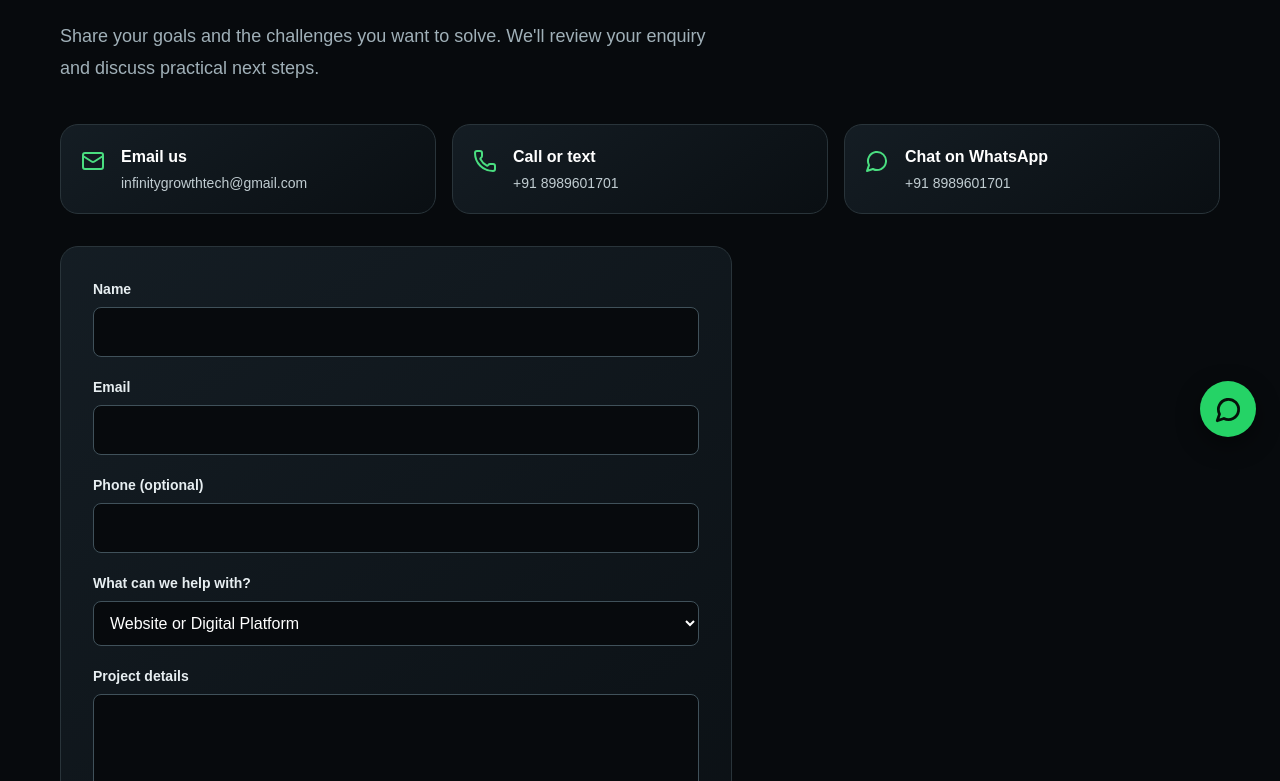
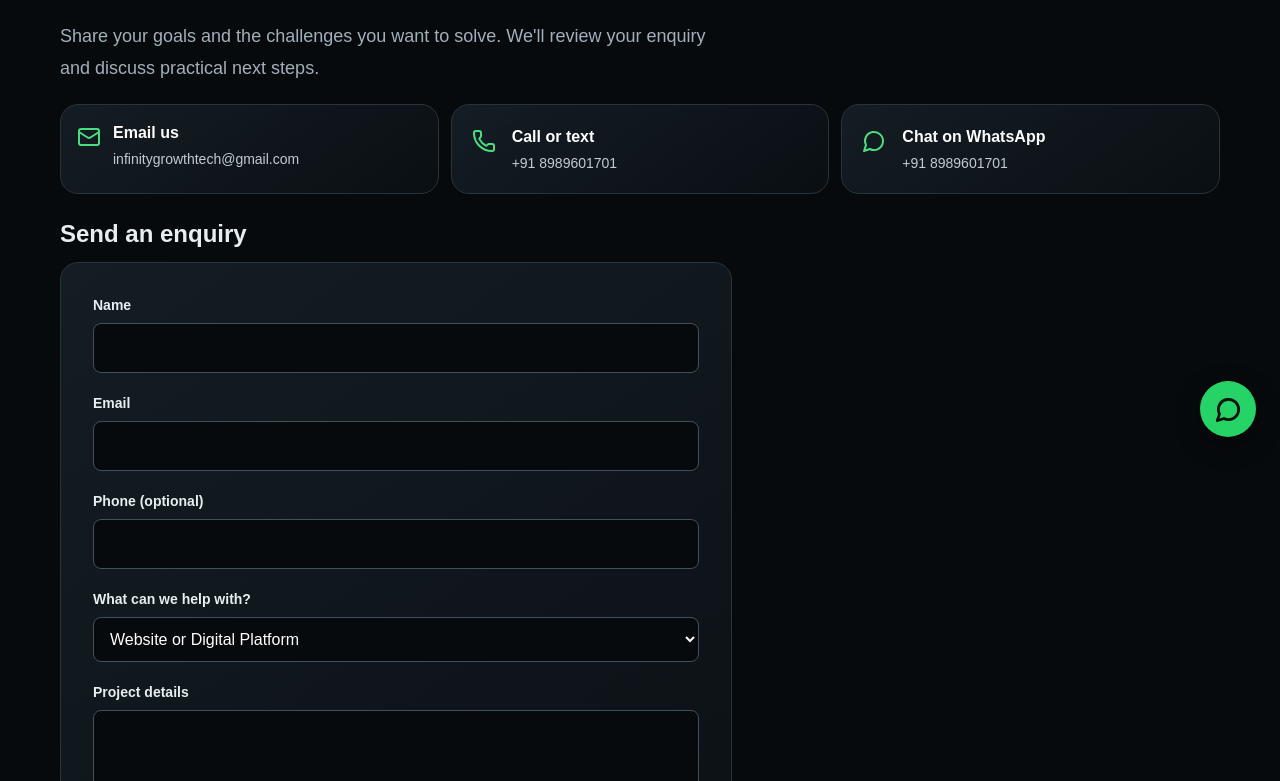
Before and after one commit to manishsirgg/infinitygrowthtech, a Next.js app: page /contact in a window 1280 px wide. Shown: the part 339-1120 px from the top of the page. Built offline with nearby package versions, Linux system fonts and the light colour scheme; no server answers.

Commit message:
Improve responsive page hierarchy and navigation

```diff
--- a/src/app/contact/page.tsx
+++ b/src/app/contact/page.tsx
@@ -6,12 +6,12 @@ import { offices, site } from '@/lib/site';
 export const metadata: Metadata = { title: 'Contact', description: 'Discuss a website, digital platform, marketing or automation project with Infinity Growth Tech. Find our Indore and Noida offices.' };
 
 export default function ContactPage() {
-  return <section className="container-shell py-20 md:py-24">
+  return <section className="container-shell py-10 sm:py-8 sm:py-14 md:py-24">
     <p className="eyebrow">Start a conversation</p>
-    <h1 className="mt-5 max-w-3xl text-5xl font-extrabold tracking-tight md:text-6xl">Tell us what you're working on.</h1>
-    <p className="muted mt-6 max-w-2xl text-lg leading-8">Share your goals and the challenges you want to solve. We'll review your enquiry and discuss practical next steps.</p>
-    <div className="mt-10 grid gap-4 sm:grid-cols-2 lg:grid-cols-3" aria-label="Contact options">
-      <a className="panel flex items-start gap-4 p-5 hover:border-[#4ade80] focus-visible:outline focus-visible:outline-2 focus-visible:outline-[#4ade80]" href={"mailto:" + site.email}>
+    <h1 className="mt-5 max-w-3xl text-3xl font-extrabold tracking-tight sm:text-5xl md:text-6xl">Tell us what you're working on.</h1>
+    <p className="muted mt-6 max-w-2xl text-base leading-7 md:text-lg md:leading-8">Share your goals and the challenges you want to solve. We'll review your enquiry and discuss practical next steps.</p>
+    <div className="mt-5 md:mt-5 grid gap-3 sm:grid-cols-2 lg:grid-cols-3" aria-label="Contact options">
+      <a className="panel flex items-start gap-3 p-4 hover:border-[#4ade80] focus-visible:outline focus-visible:outline-2 focus-visible:outline-[#4ade80]" href={"mailto:" + site.email}>
         <Mail className="mt-1 shrink-0 text-[#4ade80]" aria-hidden="true" /><span className="min-w-0"><span className="block font-semibold text-white">Email us</span><span className="mt-1 block break-all text-sm text-[#c0ccd1]">{site.email}</span></span>
       </a>
       <a className="panel flex items-start gap-4 p-5 hover:border-[#4ade80] focus-visible:outline focus-visible:outline-2 focus-visible:outline-[#4ade80]" href={"tel:" + site.tel}>
@@ -21,13 +21,13 @@ export default function ContactPage() {
         <MessageCircle className="mt-1 shrink-0 text-[#4ade80]" aria-hidden="true" /><span><span className="block font-semibold text-white">Chat on WhatsApp</span><span className="mt-1 block text-sm text-[#c0ccd1]">{site.phone}</span></span>
       </a>
     </div>
-    <div className="mt-8 max-w-2xl"><ContactForm /></div>
+    <div id="enquiry" className="mt-6 max-w-2xl"><h2 className="mb-3 text-2xl font-bold">Send an enquiry</h2><ContactForm /></div>
 
-    <section aria-labelledby="our-offices-heading" className="mt-20 border-t border-white/10 pt-12">
+    <section aria-labelledby="our-offices-heading" className="mt-10 border-t border-white/10 pt-7 md:mt-20 md:pt-12">
       <p className="eyebrow">Our locations</p>
       <h2 id="our-offices-heading" className="mt-4 text-3xl font-extrabold tracking-tight md:text-4xl">Visit our offices</h2>
       <p className="muted mt-4 max-w-2xl leading-7">Infinity Growth Tech has offices in Indore and Noida. Please contact us before visiting to arrange an appointment.</p>
-      <div className="mt-8 grid gap-5 md:grid-cols-2">
+      <div className="mt-5 md:mt-8 grid gap-5 md:grid-cols-2">
         {offices.map((office) => (
           <article key={office.city} className="panel p-6 sm:p-8">
             <MapPin className="text-[#4ade80]" size={26} aria-hidden="true" />
```
